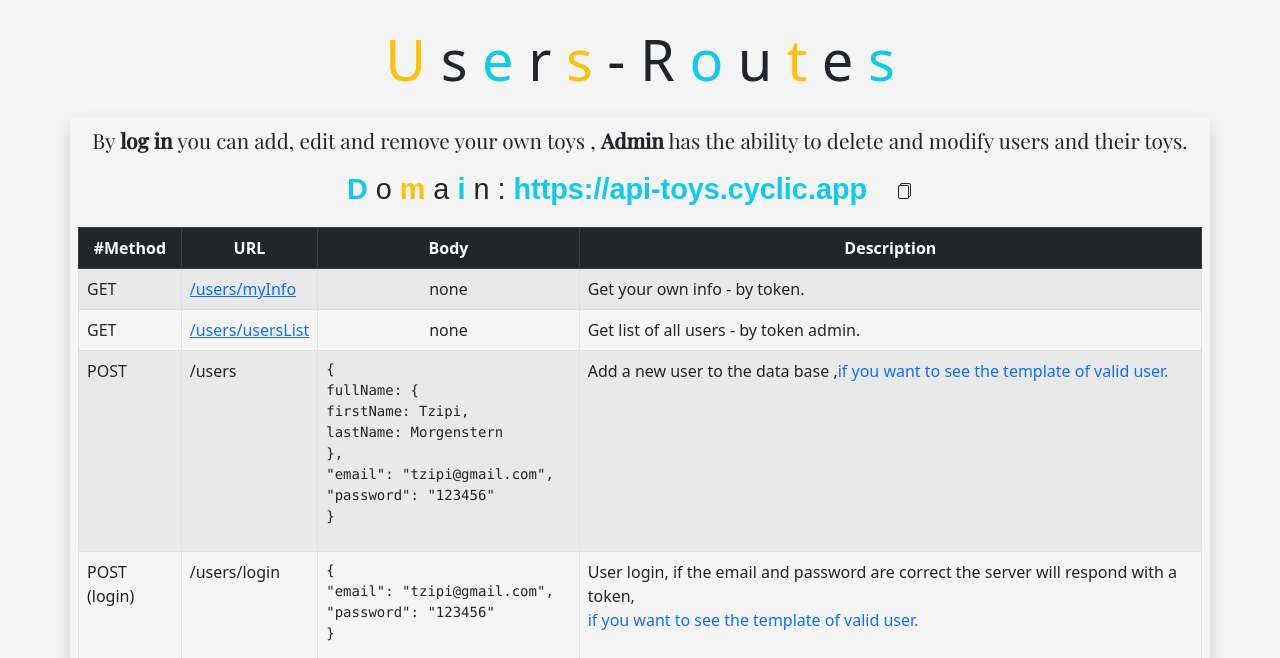
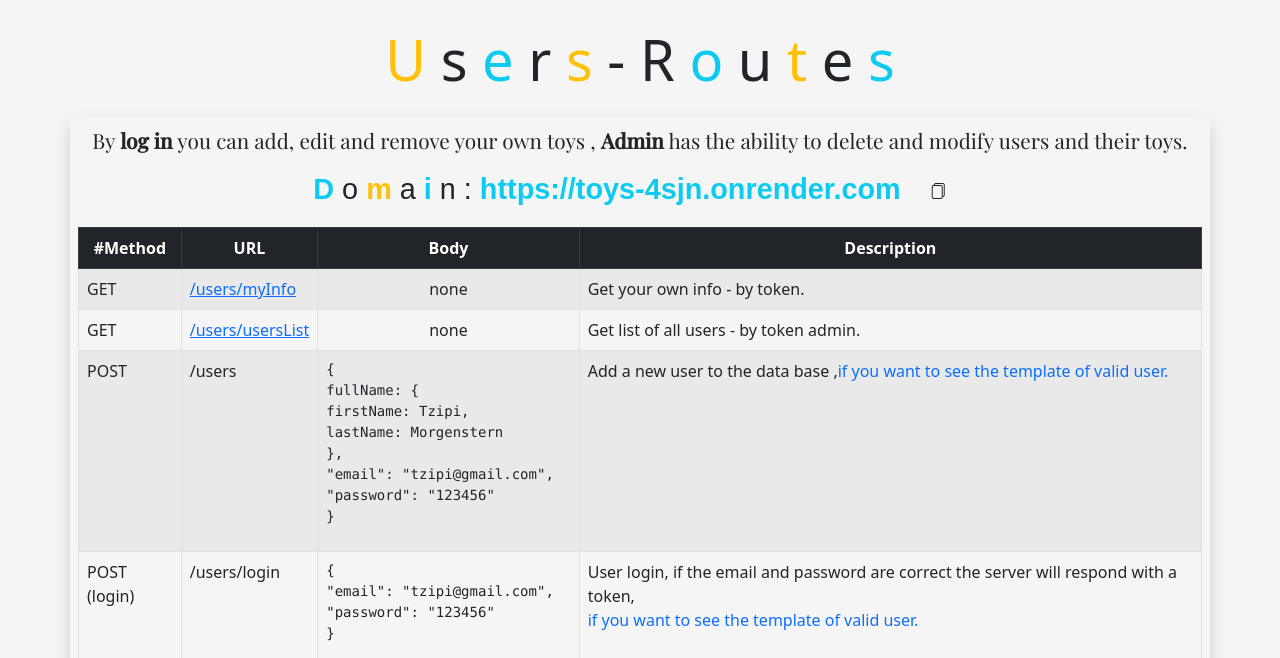
Before and after one commit to tzipiMor/ToysProject, a website: page public/index.html in a window 1280 px wide. Shown: the part 442-1100 px from the top of the page. Drawn offline with nearby package versions, Linux system fonts and the light colour scheme; a web font is replaced by a local one.

Commit message:
finished

```diff
--- a/public/index.html
+++ b/public/index.html
@@ -88,7 +88,7 @@
                     <span class="text-dark">a</span>
                     <span class="text-info fw-bolder">i</span>
                     <span class="text-dark">n :</span>
-                    <span class="text-info text fw-bold" id="Domain">https://api-toys.cyclic.app</span>
+                    <span class="text-info text fw-bold" id="Domain">https://toys-4sjn.onrender.com</span>
                     <button class="btn mx-2 copyBtn" id="domainbtn"><i class="bi bi-files"></i></button>
                 </h4>
 
@@ -236,13 +236,13 @@ lastName: Morgenstern
                 <tbody>
                     <tr>
                         <td>GET</td>
-                        <td><a href="https://toys-qqya.onrender.com//toys">/toys</a></td>
+                        <td><a href="https://toys-4sjn.onrender.com//toys">/toys</a></td>
                         <td class="text-center">none</td>
                         <td>Get a list of all the toys, will present 10 results per page.</td>
                     </tr>
                     <tr>
                         <td>GET</td>
-                        <td><a href="https://toys-qqya.onrender.com/toys/search?s=doll">/toys/search?s=doll</a></td>
+                        <td><a href="https://toys-4sjn.onrender.com/toys/search?s=doll">/toys/search?s=doll</a></td>
                         <td class="text-center">none</td>
                         <td>search for a toy by searching follwing name or info after the "s=", it will present 10
                             results per page.
@@ -251,14 +251,14 @@ lastName: Morgenstern
                     <tr>
                         <td>GET</td>
                         <td><a
-                                href="https://toys-qqya.onrender.com/toys/prices?min=50&max=200">/toys/prices?min=50&max=200</a>
+                                href="https://toys-4sjn.onrender.com/toys/prices?min=50&max=200">/toys/prices?min=50&max=200</a>
                         </td>
                         <td class="text-center">none</td>
                         <td>Get a list of the toys by min & max , it will present 10 results per page.</td>
                     </tr>
                     <tr>
                         <td>GET</td>
-                        <td><a href="https://toys-qqya.onrender.com/toys/category/doll">/toys/category/:catName</a></td>
+                        <td><a href="https://toys-4sjn.onrender.com/toys/category/doll">/toys/category/:catName</a></td>
                         <td class="text-center">none</td>
                         <td>Get a list of all the toys in toys <strong>category</strong>, it will present 10 results per
                             page.</td>
```
